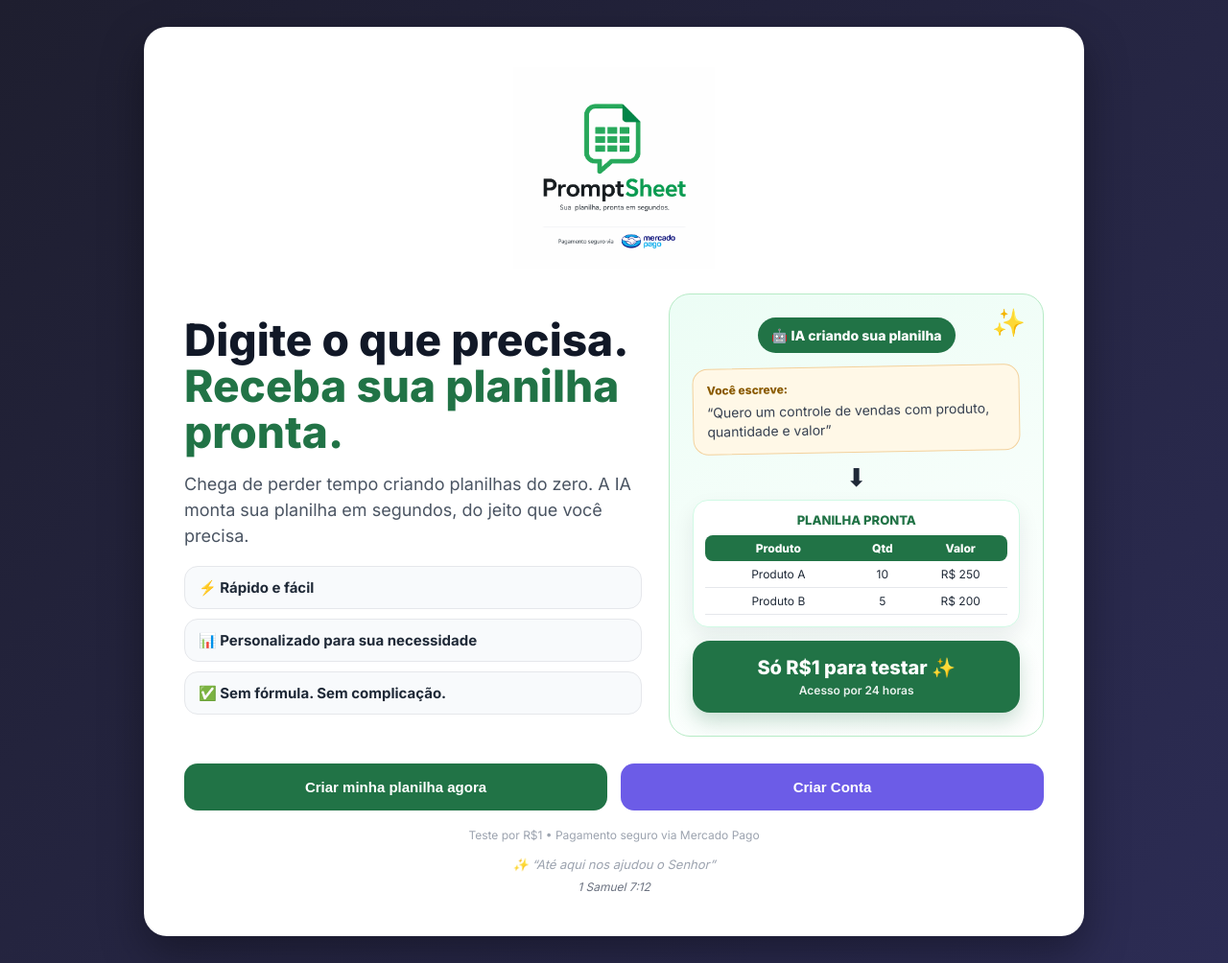
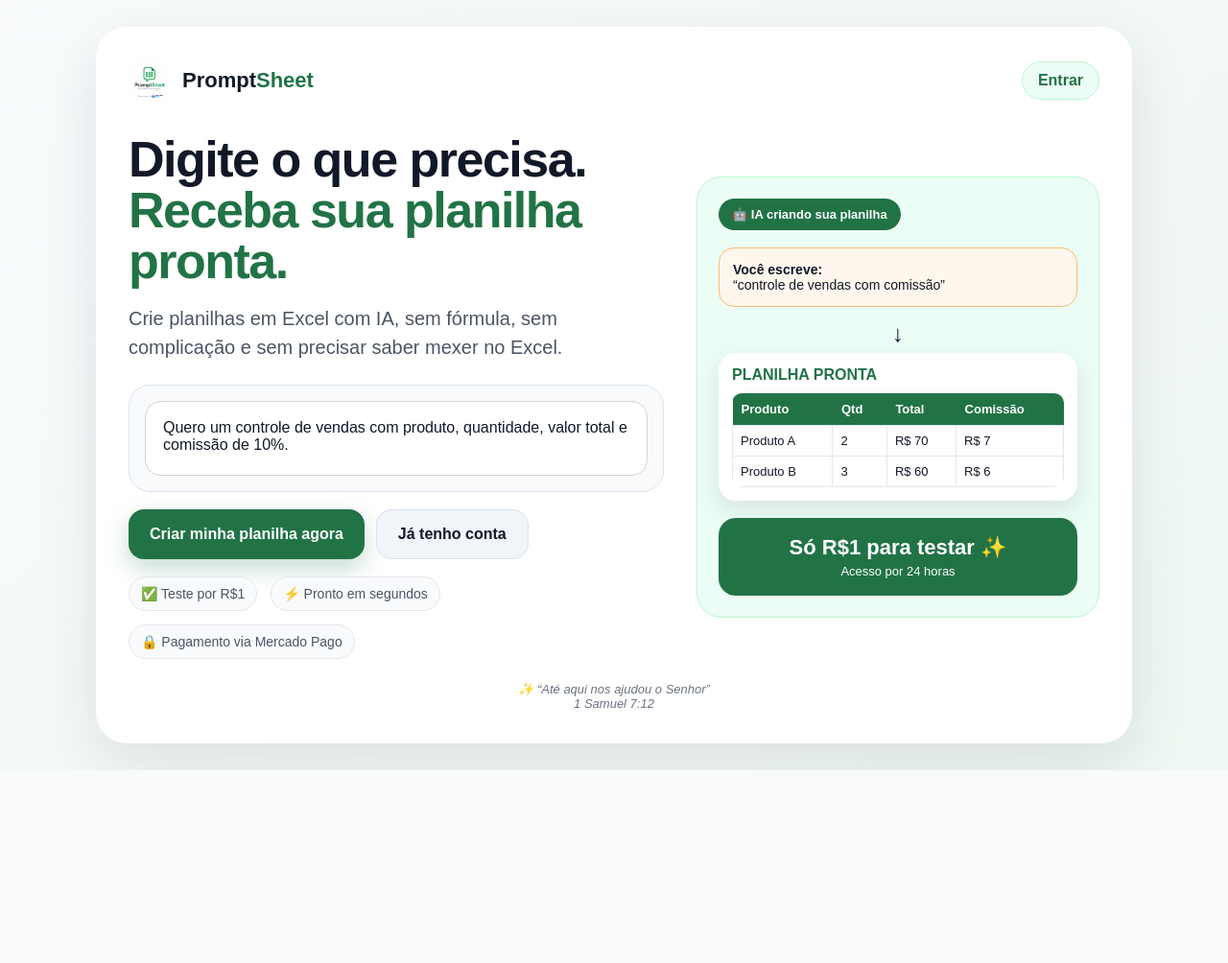
Before and after one commit to alessandronossa-lgtm/alessandronossa-lgtm, a Flask app: page / in a window 1280 px wide. Shown: the whole page at 96% size. After the commit the page ends 803 px from the top, so only its background shows below. Run offline with Flask 3, Linux system fonts and the light colour scheme; parts of the project's set-up code (start-up, migrations or seed data) failed here and were passed over.

Commit message:
Update index.html

```diff
--- a/templates/index.html
+++ b/templates/index.html
@@ -1,398 +1,356 @@
 <!DOCTYPE html>
 <html lang="pt-br">
 <head>
-<meta charset="UTF-8">
-<title>PromptSheet</title>
-<meta name="viewport" content="width=device-width, initial-scale=1.0">
-
-<link href="https://fonts.googleapis.com/css2?family=Inter:wght@400;600;700;800&display=swap" rel="stylesheet">
+  <meta charset="UTF-8" />
+  <title>PromptSheet | Sua planilha, a um texto de distância</title>
+  <meta name="viewport" content="width=device-width, initial-scale=1.0" />
 
   <style>
     * { box-sizing: border-box; }
 
     body {
       margin: 0;
-    font-family: 'Inter', sans-serif;
-    background: linear-gradient(135deg, #1e1e2f, #2c2c54);
-    min-height: 100vh;
-    color: #1f2937;
-    padding: 28px;
+      font-family: Arial, Helvetica, sans-serif;
+      background: linear-gradient(135deg, #f8fafc 0%, #eef7f1 100%);
+      color: #111827;
     }
 
     .page {
+      min-height: 100vh;
+      display: flex;
+      align-items: center;
+      justify-content: center;
+      padding: 28px 18px;
+    }
+
+    .hero {
       width: 100%;
-    min-height: calc(100vh - 56px);
+      max-width: 1080px;
+      background: #ffffff;
+      border-radius: 32px;
+      padding: 34px;
+      box-shadow: 0 20px 60px rgba(15, 23, 42, 0.10);
+    }
+
+    .top {
       display: flex;
+      justify-content: space-between;
+      align-items: center;
+      margin-bottom: 34px;
+    }
+
+    .brand {
+      display: flex;
+      align-items: center;
+      gap: 12px;
+      font-weight: 900;
+      font-size: 22px;
+    }
+
+    .logo {
+      width: 44px;
+      height: 44px;
+      border-radius: 12px;
+      object-fit: contain;
+    }
+
+    .login {
+      color: #217346;
+      text-decoration: none;
+      font-weight: 800;
+      border: 1px solid #bbf7d0;
+      padding: 10px 16px;
+      border-radius: 999px;
+      background: #ecfdf5;
+    }
+
+    .content {
+      display: grid;
+      grid-template-columns: 1fr 420px;
+      gap: 34px;
+      align-items: center;
+    }
+
+    h1 {
+      font-size: 52px;
+      line-height: 1.02;
+      margin: 0 0 18px;
+      letter-spacing: -1.5px;
+    }
+
+    h1 span {
+      color: #217346;
+    }
+
+    .subtitle {
+      font-size: 20px;
+      color: #4b5563;
+      line-height: 1.5;
+      margin: 0 0 24px;
+      max-width: 560px;
+    }
+
+    .prompt-box {
+      background: #f8fafc;
+      border: 1px solid #dbe4ee;
+      border-radius: 22px;
+      padding: 16px;
+      margin: 24px 0 16px;
+    }
+
+    .fake-input {
+      background: white;
+      border: 1px solid #d1d5db;
+      border-radius: 16px;
+      padding: 18px;
+      font-size: 16px;
+      color: #111827;
+      min-height: 78px;
+    }
+
+    .cta-row {
+      display: flex;
+      gap: 12px;
+      flex-wrap: wrap;
+      margin-top: 18px;
+    }
+
+    .btn {
+      border: none;
+      border-radius: 16px;
+      padding: 16px 22px;
+      font-size: 16px;
+      font-weight: 900;
+      cursor: pointer;
+      text-decoration: none;
+      display: inline-flex;
       align-items: center;
       justify-content: center;
     }
 
-.card {
-    background: white;
-    width: 100%;
-    max-width: 980px;
-    border-radius: 24px;
-    padding: 42px;
-    box-shadow: 0 18px 45px rgba(0,0,0,0.35);
+    .btn-primary {
+      background: #217346;
+      color: white;
+      box-shadow: 0 10px 24px rgba(33, 115, 70, 0.25);
     }
 
-.logo-wrap {
-    text-align: center;
-    margin-bottom: 22px;
+    .btn-secondary {
+      background: #f1f5f9;
+      color: #111827;
+      border: 1px solid #dbe4ee;
     }
 
-.logo-wrap img {
-    max-width: 210px;
+    .trust {
+      display: flex;
+      gap: 14px;
+      flex-wrap: wrap;
+      margin-top: 18px;
+      color: #4b5563;
+      font-size: 14px;
+    }
+
+    .trust span {
+      background: #f8fafc;
+      border: 1px solid #e5e7eb;
+      padding: 9px 12px;
+      border-radius: 999px;
+    }
+
+    .preview {
+      background: #ecfdf5;
+      border: 1px solid #bbf7d0;
+      border-radius: 26px;
+      padding: 22px;
+      position: relative;
+    }
+
+    .tag {
+      display: inline-block;
+      background: #217346;
+      color: white;
+      padding: 9px 14px;
+      border-radius: 999px;
+      font-size: 13px;
+      font-weight: 900;
+      margin-bottom: 18px;
+    }
+
+    .note {
+      background: #fff7ed;
+      border: 1px solid #fdba74;
+      border-radius: 16px;
+      padding: 14px;
+      font-size: 14px;
+      margin-bottom: 14px;
+    }
+
+    .arrow {
+      text-align: center;
+      font-size: 24px;
+      margin: 6px 0;
+    }
+
+    .sheet {
+      background: white;
+      border-radius: 18px;
+      padding: 14px;
+      box-shadow: 0 10px 26px rgba(15, 23, 42, 0.10);
+    }
+
+    table {
       width: 100%;
-    height: auto;
+      border-collapse: collapse;
+      overflow: hidden;
+      border-radius: 10px;
+      font-size: 13px;
+    }
+
+    th {
+      background: #217346;
+      color: white;
+      padding: 9px;
+      text-align: left;
+    }
+
+    td {
+      border: 1px solid #e5e7eb;
+      padding: 8px;
+    }
+
+    .price {
+      margin-top: 18px;
+      background: #217346;
+      color: white;
+      border-radius: 18px;
+      padding: 18px;
+      text-align: center;
+      font-weight: 900;
+      font-size: 22px;
+    }
+
+    .verse {
+      text-align: center;
+      margin-top: 24px;
+      color: #6b7280;
+      font-size: 13px;
+      font-style: italic;
+    }
+
+    @media (max-width: 900px) {
+      .content {
+        grid-template-columns: 1fr;
+      }
+
+      h1 {
+        font-size: 40px;
       }
 
       .hero {
-    display: grid;
-    grid-template-columns: 1.1fr 0.9fr;
-    gap: 28px;
-    align-items: center;
-    margin-bottom: 28px;
-}
-
-.hero-title {
-    font-size: 46px;
-    line-height: 1.05;
-    margin: 0 0 16px;
-    font-weight: 800;
-    color: #111827;
-}
-
-.hero-title span {
-    color: #217346;
-}
-
-.hero-text {
-    font-size: 18px;
-    line-height: 1.5;
-    color: #4b5563;
-    margin-bottom: 18px;
-}
-
-.benefits {
-    display: grid;
-    gap: 10px;
-    margin-top: 18px;
-}
-
-.benefit {
-    background: #f8fafc;
-    border: 1px solid #e5e7eb;
-    border-radius: 14px;
-    padding: 12px 14px;
-    font-size: 15px;
-    font-weight: 700;
-}
-
-.visual-card {
-    border: 1px solid #b7ebc6;
-    border-radius: 22px;
         padding: 24px;
-    text-align: center;
-}
-
-.fun-banner {
-    background: linear-gradient(160deg, #ecfdf5, #ffffff);
-    position: relative;
-    overflow: hidden;
-}
-
-.fun-banner::before {
-    content: "✨";
-    position: absolute;
-    top: 12px;
-    right: 18px;
-    font-size: 28px;
-}
-
-.tag-ai {
-    display: inline-block;
-    background: #217346;
-    color: white;
-    padding: 10px 14px;
-    border-radius: 999px;
-    font-size: 14px;
-    font-weight: 800;
-    margin-bottom: 14px;
-}
-
-.mini-chat {
-    background: #fff8e7;
-    border: 1px solid #f3d19c;
-    border-radius: 16px;
-    padding: 14px;
-    text-align: left;
-    margin-bottom: 10px;
-    transform: rotate(-1deg);
-}
-
-.chat-label {
-    font-size: 12px;
-    font-weight: 800;
-    color: #8a5a00;
-    margin-bottom: 6px;
-}
-
-.chat-text {
-    font-size: 14px;
-    line-height: 1.4;
-    color: #374151;
-}
-
-.arrow-down {
-    font-size: 26px;
-    margin: 8px 0;
-}
-
-.sheet-demo {
-    background: white;
-    border-radius: 16px;
-    border: 1px solid #d1fae5;
-    padding: 12px;
-    box-shadow: 0 10px 22px rgba(15, 23, 42, 0.08);
-    margin-bottom: 14px;
-}
-
-.sheet-title {
-    font-size: 13px;
-    font-weight: 900;
-    color: #217346;
-    margin-bottom: 8px;
-}
-
-.sheet-row {
-    display: grid;
-    grid-template-columns: 1.4fr 0.6fr 0.9fr;
-    font-size: 12px;
-    border-bottom: 1px solid #e5e7eb;
-}
-
-.sheet-row span {
-    padding: 6px 4px;
-}
-
-.sheet-row.header {
-    background: #217346;
-    color: white;
-    font-weight: 800;
-    border-radius: 8px;
-    border-bottom: none;
-}
-
-.fun-price {
-    background: #217346;
-    color: white;
-    border-radius: 18px;
-    padding: 16px;
-    font-weight: 900;
-    font-size: 20px;
-    box-shadow: 0 10px 20px rgba(33,115,70,0.22);
-}
-
-.fun-price small {
-    display: block;
-    font-size: 12px;
-    font-weight: 600;
-    margin-top: 4px;
-    opacity: .9;
-}
-
-.actions {
-    display: grid;
-    grid-template-columns: 1fr 1fr;
-    gap: 14px;
-    margin-top: 18px;
-}
-
-button {
-    width: 100%;
-    padding: 16px;
-    border-radius: 14px;
-    border: none;
-    font-size: 15px;
-    font-weight: 800;
-    cursor: pointer;
-}
-
-.btn-dark {
-    background: #217346;
-    color: white;
-}
-
-.btn-primary {
-    background: #6c5ce7;
-    color: white;
-}
-
-.btn-ghost {
-    background: #f1f2f7;
-    color: #333;
-}
-
-.footer {
-    margin-top: 18px;
-    font-size: 12px;
-    color: #9ca3af;
-    text-align: center;
-}
-
-.versiculo {
-    margin-top: 14px;
-    text-align: center;
-    font-size: 13px;
-    color: #9ca3af;
-    line-height: 1.5;
-    font-style: italic;
-}
-
-.versiculo span {
-    display: block;
-    font-size: 12px;
-    color: #6b7280;
-    margin-top: 4px;
-}
-
-a { text-decoration: none; }
-
-@media (max-width: 820px) {
-    body { padding: 16px; }
-
-    .card { padding: 28px; }
-
-    .hero {
-        grid-template-columns: 1fr;
-    }
-
-    .hero-title {
-        font-size: 34px;
-        text-align: center;
-    }
-
-    .hero-text {
-        text-align: center;
-        font-size: 16px;
-    }
-
-    .actions {
-        grid-template-columns: 1fr;
+        border-radius: 24px;
       }
     }
   </style>
 </head>
 
 <body>
+  <div class="page">
+    <main class="hero">
 
-<div class="page">
-    <div class="card">
-
-        <div class="logo-wrap">
-            <img src="{{ url_for('static', filename='logo.png') }}" alt="PromptSheet">
+      <div class="top">
+        <div class="brand">
+          <img class="logo" src="/static/logo.png" alt="PromptSheet">
+          <div>Prompt<span style="color:#217346;">Sheet</span></div>
         </div>
 
-        <div class="hero">
+        <a class="login" href="/login">Entrar</a>
+      </div>
 
+      <section class="content">
         <div>
-                <h1 class="hero-title">
+          <h1>
             Digite o que precisa.<br>
             <span>Receba sua planilha pronta.</span>
           </h1>
 
-                <div class="hero-text">
-                    Chega de perder tempo criando planilhas do zero.
-                    A IA monta sua planilha em segundos, do jeito que você precisa.
-                </div>
+          <p class="subtitle">
+            Crie planilhas em Excel com IA, sem fórmula, sem complicação e sem precisar saber mexer no Excel.
+          </p>
 
-                <div class="benefits">
-                    <div class="benefit">⚡ Rápido e fácil</div>
-                    <div class="benefit">📊 Personalizado para sua necessidade</div>
-                    <div class="benefit">✅ Sem fórmula. Sem complicação.</div>
+          <div class="prompt-box">
+            <div class="fake-input">
+              Quero um controle de vendas com produto, quantidade, valor total e comissão de 10%.
             </div>
           </div>
 
-            <div class="visual-card fun-banner">
-                <div class="tag-ai">🤖 IA criando sua planilha</div>
+          <div class="cta-row">
+            <a class="btn btn-primary" href="/register">Criar minha planilha agora</a>
+            <a class="btn btn-secondary" href="/login">Já tenho conta</a>
+          </div>
 
-                <div class="mini-chat">
-                    <div class="chat-label">Você escreve:</div>
-                    <div class="chat-text">
-                        “Quero um controle de vendas com produto, quantidade e valor”
+          <div class="trust">
+            <span>✅ Teste por R$1</span>
+            <span>⚡ Pronto em segundos</span>
+            <span>🔒 Pagamento via Mercado Pago</span>
           </div>
         </div>
 
-                <div class="arrow-down">⬇</div>
+        <div class="preview">
+          <div class="tag">🤖 IA criando sua planilha</div>
 
-                <div class="sheet-demo">
-                    <div class="sheet-title">PLANILHA PRONTA</div>
-
-                    <div class="sheet-row header">
-                        <span>Produto</span>
-                        <span>Qtd</span>
-                        <span>Valor</span>
+          <div class="note">
+            <strong>Você escreve:</strong><br>
+            “controle de vendas com comissão”
           </div>
 
-                    <div class="sheet-row">
-                        <span>Produto A</span>
-                        <span>10</span>
-                        <span>R$ 250</span>
+          <div class="arrow">↓</div>
+
+          <div class="sheet">
+            <strong style="display:block;margin-bottom:10px;color:#217346;">
+              PLANILHA PRONTA
+            </strong>
+
+            <table>
+              <thead>
+                <tr>
+                  <th>Produto</th>
+                  <th>Qtd</th>
+                  <th>Total</th>
+                  <th>Comissão</th>
+                </tr>
+              </thead>
+              <tbody>
+                <tr>
+                  <td>Produto A</td>
+                  <td>2</td>
+                  <td>R$ 70</td>
+                  <td>R$ 7</td>
+                </tr>
+                <tr>
+                  <td>Produto B</td>
+                  <td>3</td>
+                  <td>R$ 60</td>
+                  <td>R$ 6</td>
+                </tr>
+              </tbody>
+            </table>
           </div>
 
-                    <div class="sheet-row">
-                        <span>Produto B</span>
-                        <span>5</span>
-                        <span>R$ 200</span>
+          <div class="price">
+            Só R$1 para testar ✨
+            <div style="font-size:13px;font-weight:400;margin-top:4px;">
+              Acesso por 24 horas
             </div>
           </div>
+        </div>
+      </section>
 
-                <div class="fun-price">
-                    Só R$1 para testar ✨
-                    <small>Acesso por 24 horas</small>
-                </div>
+      <div class="verse">
+        ✨ “Até aqui nos ajudou o Senhor”<br>
+        1 Samuel 7:12
       </div>
 
+    </main>
   </div>
-
-        {% if usuario %}
-
-            <div class="actions">
-                <a href="/app">
-                    <button class="btn-dark">Criar minha planilha agora</button>
-                </a>
-
-                <a href="/logout">
-                    <button class="btn-ghost">Sair</button>
-                </a>
-            </div>
-
-        {% else %}
-
-            <div class="actions">
-                <a href="/login">
-                    <button class="btn-dark">Criar minha planilha agora</button>
-                </a>
-
-                <a href="/register">
-                    <button class="btn-primary">Criar Conta</button>
-                </a>
-            </div>
-
-        {% endif %}
-
-        <div class="footer">
-            Teste por R$1 • Pagamento seguro via Mercado Pago
-        </div>
-
-        <div class="versiculo">
-            ✨ “Até aqui nos ajudou o Senhor”<br>
-            <span>1 Samuel 7:12</span>
-        </div>
-
-    </div>
-</div>
-
 </body>
 </html>
```
Lines whose indentation alone changed are shown as unchanged.
